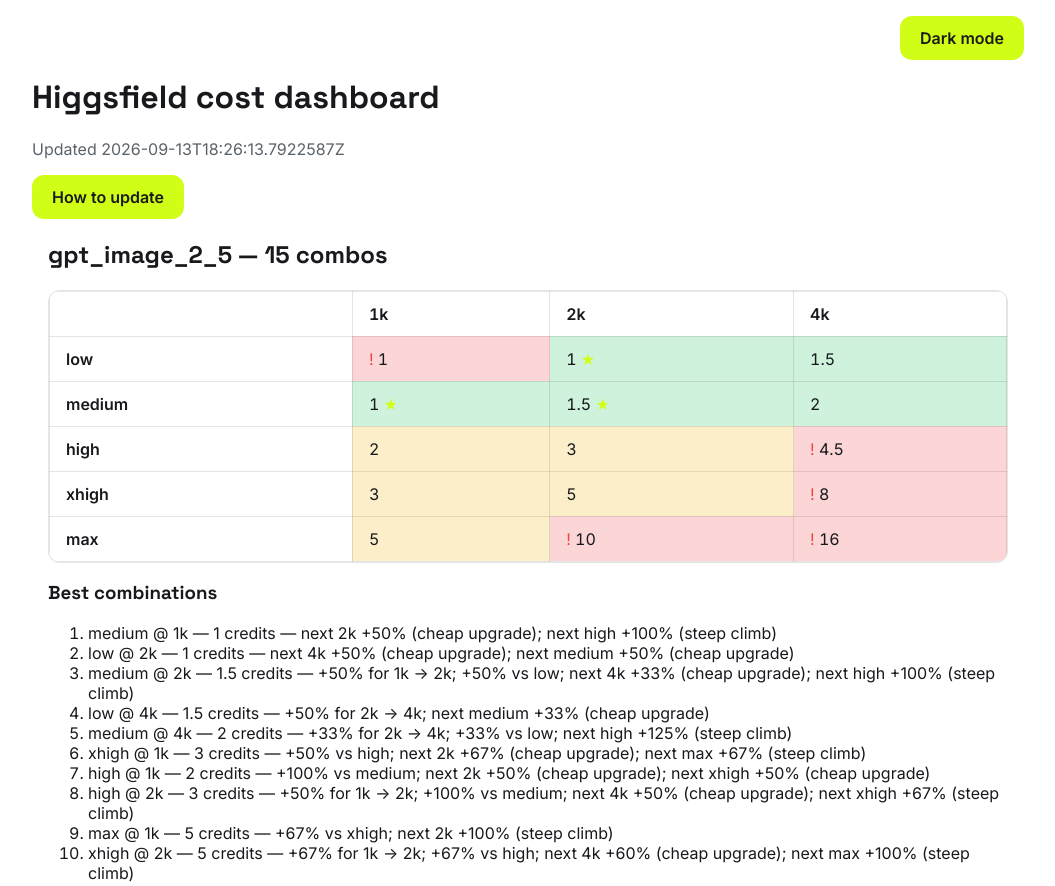
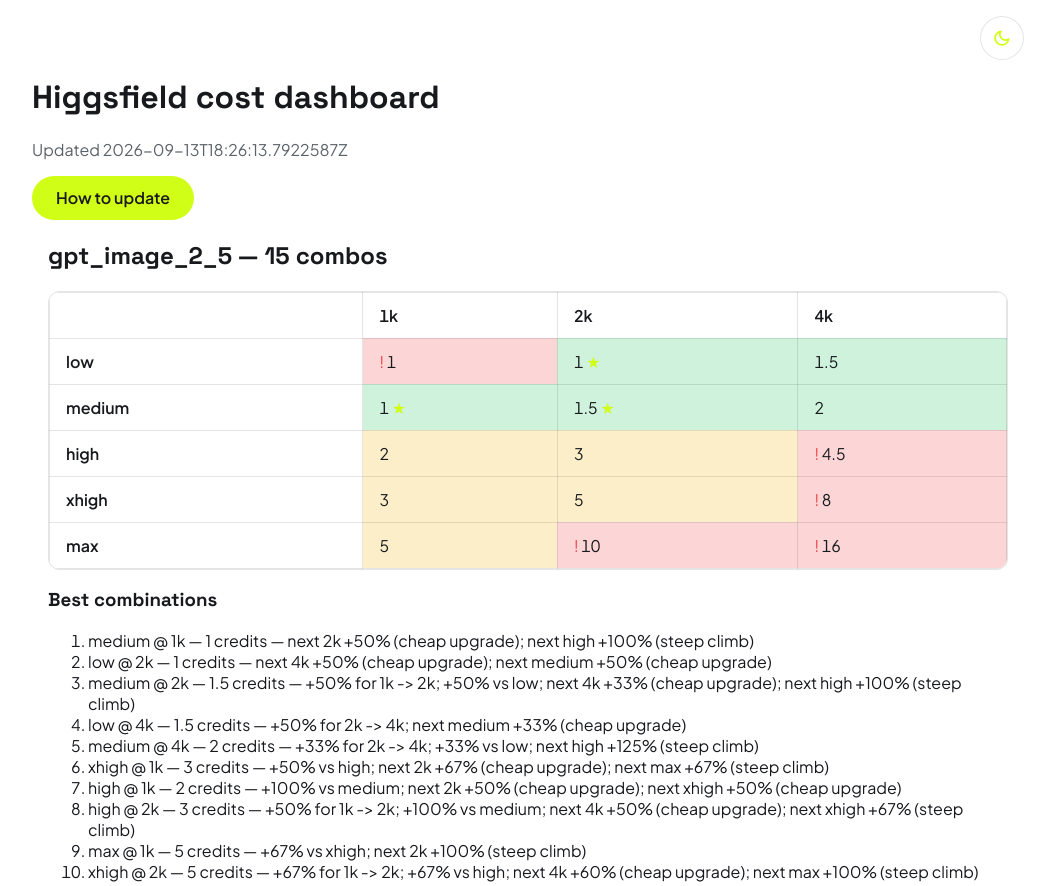
Before and after one commit to Asura7170/higgsfield-credit-costs, a website built with Vite: page index.html in a window 1280 px wide. Shown: the top 886 px of the page, without its empty margins (112-1167 px from the left). Built offline with nearby package versions, Linux system fonts and the light colour scheme.

Commit message:
feat: premium motion layer and Jakarta body font

```diff
--- a/index.html
+++ b/index.html
@@ -11,9 +11,17 @@
     <link rel="preconnect" href="https://fonts.googleapis.com" />
     <link rel="preconnect" href="https://fonts.gstatic.com" crossorigin />
     <link
-      href="https://fonts.googleapis.com/css2?family=Inter:wght@400;600&family=Space+Grotesk:wght@500;700&display=swap"
+      href="https://fonts.googleapis.com/css2?family=Plus+Jakarta+Sans:wght@400;500;600&family=Space+Grotesk:wght@500;700&display=swap"
       rel="stylesheet"
     />
+    <noscript
+      ><style>
+        .reveal {
+          opacity: 1;
+          transform: none;
+        }
+      </style></noscript
+    >
   </head>
   <body>
     <header>
@@ -22,10 +30,29 @@
       <button id="how-open" type="button" commandfor="how-dialog" command="show-modal">
         How to update
       </button>
-      <button id="theme-toggle" type="button" aria-label="Toggle color theme">Dark mode</button>
+      <button id="theme-toggle" type="button" aria-label="Toggle color theme" aria-pressed="false">
+        <svg class="icon-moon" viewBox="0 0 24 24" aria-hidden="true">
+          <path
+            d="M20 13.2A8.2 8.2 0 1 1 10.8 4a6.6 6.6 0 0 0 9.2 9.2Z"
+            fill="none"
+            stroke="currentColor"
+            stroke-width="2"
+            stroke-linejoin="round"
+          />
+        </svg>
+        <svg class="icon-sun" viewBox="0 0 24 24" aria-hidden="true">
+          <circle cx="12" cy="12" r="4" fill="none" stroke="currentColor" stroke-width="2" />
+          <path
+            d="M12 2.5v2.4M12 19.1v2.4M2.5 12h2.4M19.1 12h2.4M5 5l1.7 1.7M17.3 17.3 19 19M19 5l-1.7 1.7M6.7 17.3 5 19"
+            stroke="currentColor"
+            stroke-width="2"
+            stroke-linecap="round"
+          />
+        </svg>
+      </button>
     </header>
     <main id="app"></main>
-    <section aria-labelledby="legend-h">
+    <section aria-labelledby="legend-h" class="reveal">
       <h2 id="legend-h">Legend</h2>
       <ul>
         <li><span class="sw tier-green" aria-hidden="true"></span>Best value</li>
--- a/src/main.ts
+++ b/src/main.ts
@@ -182,6 +182,7 @@
 
 function renderModel(m: ModelResult): HTMLElement {
   const section = document.createElement("section");
+  section.className = "reveal";
   const h2 = document.createElement("h2");
   h2.textContent = `${m.id} — ${m.cells.length} combos`;
   section.append(h2);
@@ -247,6 +248,19 @@
   const app = document.querySelector("#app");
   if (!app) return;
   app.replaceChildren(...results.map(renderModel));
+  initReveals();
+}
+
+function initReveals(): void {
+  const io = new IntersectionObserver((entries) => {
+    for (const e of entries) {
+      if (e.isIntersecting) {
+        e.target.classList.add("in");
+        io.unobserve(e.target);
+      }
+    }
+  });
+  for (const el of document.querySelectorAll(".reveal:not(.in)")) io.observe(el);
 }
 
 function fail(message: string): void {
@@ -267,11 +281,12 @@
 
 function paintThemeButton(): void {
   const btn = document.querySelector("#theme-toggle");
-  if (btn)
-    btn.textContent =
-      (document.documentElement.dataset.theme ?? systemTheme()) === "dark"
-        ? "Light mode"
-        : "Dark mode";
+  if (btn) {
+    btn.setAttribute(
+      "aria-pressed",
+      String((document.documentElement.dataset.theme ?? systemTheme()) === "dark"),
+    );
+  }
 }
 
 function initTheme(): void {
@@ -312,5 +327,6 @@
 
 if (typeof document !== "undefined") {
   initTheme();
+  initReveals();
   void boot();
 }
--- a/src/style.css
+++ b/src/style.css
@@ -24,8 +24,10 @@
   /* Shape, type, motion */
   --radius: 12px;
   --cta-shadow: light-dark(0 1px 2px rgba(0, 0, 0, 0.12), 0 0 1.5rem rgba(209, 254, 23, 0.25));
-  --font-body: "Inter", system-ui, sans-serif;
+  --font-body: "Plus Jakarta Sans", system-ui, sans-serif;
   --font-display: "Space Grotesk", system-ui, sans-serif;
+  --ease-out: cubic-bezier(0.32, 0.72, 0, 1);
+  --edge-highlight: light-dark(rgba(255, 255, 255, 0.7), rgba(255, 255, 255, 0.06));
 }
 
 * {
@@ -57,6 +59,74 @@
   position: absolute;
   top: 1rem;
   right: 1rem;
+  display: grid;
+  place-items: center;
+  inline-size: 44px;
+  block-size: 44px;
+  padding: 0;
+  border: 1px solid var(--border);
+  border-radius: 50%;
+  background: var(--surface);
+  color: var(--brand);
+  box-shadow: none;
+}
+
+#theme-toggle:hover {
+  border-color: var(--brand);
+}
+
+#theme-toggle:active {
+  transform: scale(0.96);
+}
+
+#theme-toggle svg {
+  grid-area: 1 / 1;
+  inline-size: 20px;
+  block-size: 20px;
+  transition:
+    transform 0.35s var(--ease-out),
+    opacity 0.25s var(--ease-out);
+}
+
+#theme-toggle .icon-sun {
+  opacity: 0;
+  transform: rotate(-90deg) scale(0.5);
+}
+
+#theme-toggle[aria-pressed="true"] .icon-sun {
+  opacity: 1;
+  transform: none;
+}
+
+#theme-toggle[aria-pressed="true"] .icon-moon {
+  opacity: 0;
+  transform: rotate(90deg) scale(0.5);
+}
+
+body,
+.table-wrap,
+dialog,
+th,
+td,
+button {
+  transition:
+    background-color 0.3s var(--ease-out),
+    color 0.3s var(--ease-out),
+    border-color 0.3s var(--ease-out),
+    transform 0.15s var(--ease-out);
+}
+
+.reveal {
+  opacity: 0;
+  transform: translateY(16px);
+}
+
+.reveal.in {
+  opacity: 1;
+  transform: none;
+  transition:
+    opacity 0.7s var(--ease-out),
+    transform 0.7s var(--ease-out);
 }
 
 h1,
@@ -82,9 +152,9 @@
 button {
   min-height: 44px;
   min-width: 44px;
-  padding: 0.625rem 1.25rem;
+  padding: 0.625rem 1.5rem;
   border: 0;
-  border-radius: var(--radius);
+  border-radius: 999px;
   background: var(--brand);
   color: var(--on-brand);
   font: inherit;
@@ -104,6 +174,7 @@
   border: 1px solid var(--border);
   border-radius: var(--radius);
   background: var(--surface);
+  box-shadow: inset 0 1px 0 var(--edge-highlight);
 }
 
 table {
@@ -178,6 +249,7 @@
   color: var(--text);
   border: 1px solid var(--border);
   border-radius: var(--radius);
+  box-shadow: inset 0 1px 0 var(--edge-highlight);
 }
 
 pre {
```
Also changed, not shown: DESIGN.md (+6 -4 lines), doc/spec.md (+2 -2 lines).
